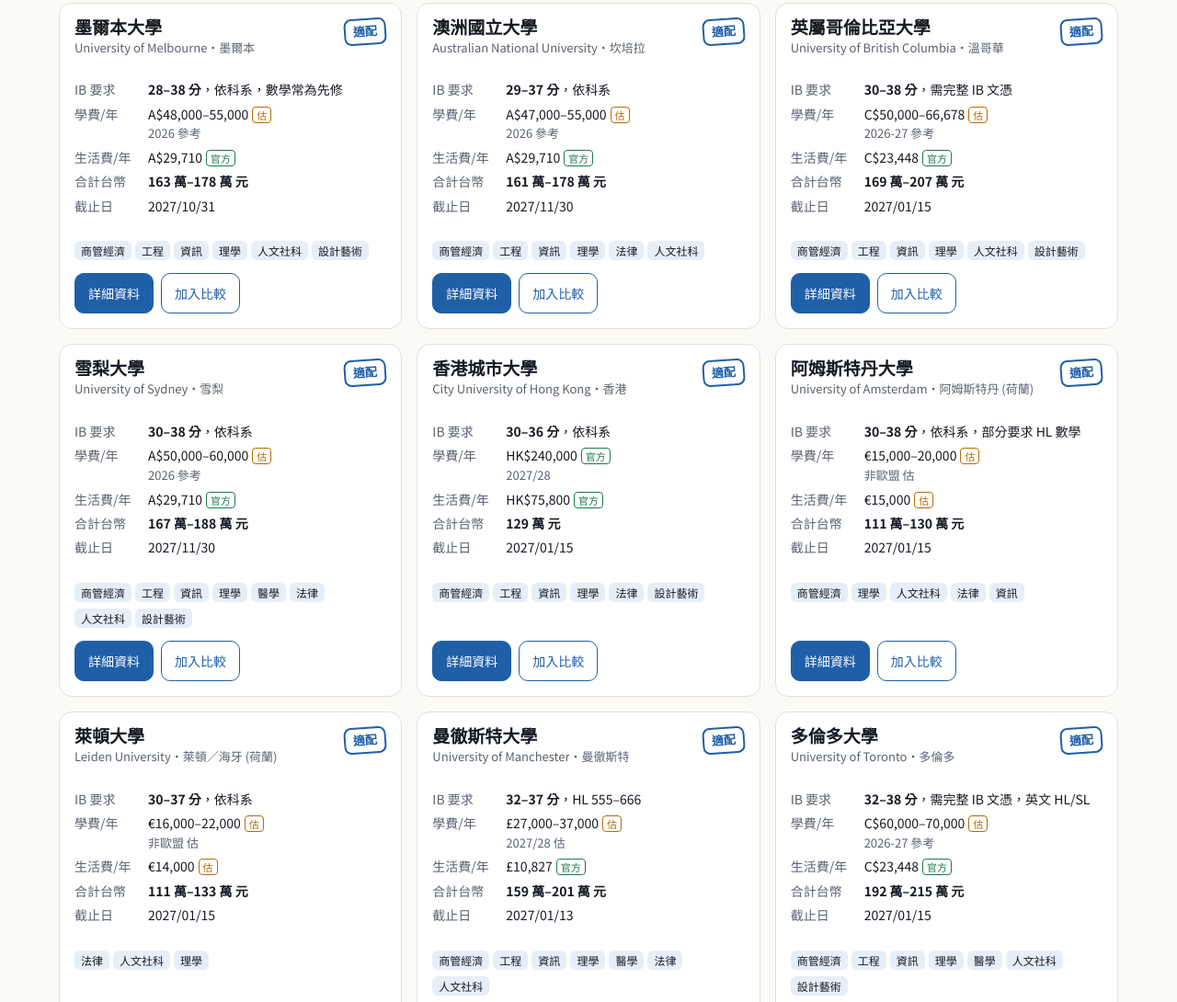
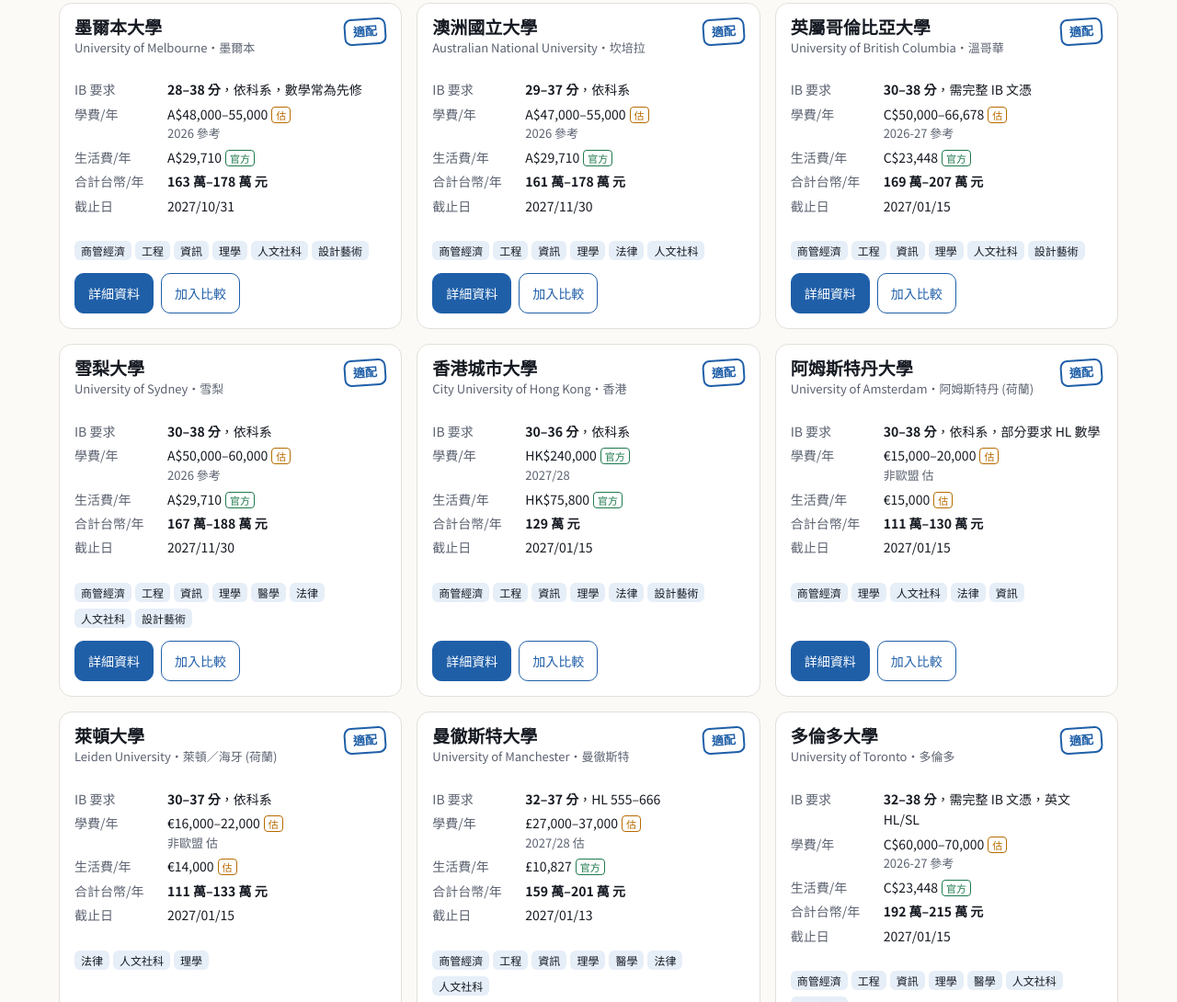
Before and after one commit to MouMouHsu/ib-university-map, a plain HTML site: page index.html in a window 1280 px wide. Shown: the part 1015-2105 px from the top of the page at 92% size. Drawn offline with Linux system fonts and the light colour scheme.

Commit message:
Label card total as 合計台幣/年
Co-Authored-By: Claude Opus 5.5 <noreply@anthropic.com>
Claude-Session: https://claude.ai/code/session_01Ci86AVSamdjEiwgba7977y

```diff
--- a/index.html
+++ b/index.html
@@ -52,7 +52,7 @@ button:focus-visible,input:focus-visible,select:focus-visible,a:focus-visible{ou
 .card .top{display:flex;justify-content:space-between;gap:10px;align-items:flex-start}
 .card .zh{font-size:13px;color:var(--mute)}
 .stampx{flex:none;border:2px solid currentColor;border-radius:8px;padding:2px 8px;font-weight:700;font-size:13px;transform:rotate(-4deg);white-space:nowrap}
-.kv{display:grid;grid-template-columns:5em minmax(0,1fr);gap:4px 10px;font-size:14px}
+.kv{display:grid;grid-template-columns:6.5em minmax(0,1fr);gap:4px 10px;font-size:14px}
 .kv dt{color:var(--mute)}.kv dd{margin:0}
 .num{font-variant-numeric:tabular-nums;white-space:nowrap}
 .tag{display:inline-block;font-size:12px;background:var(--sea2);color:var(--ink);border-radius:6px;padding:1px 7px;margin:0 4px 4px 0}
@@ -274,7 +274,7 @@ function card(u){const f=fit(u),[c0,c1]=cost(u),d=days(u),on=S.cmp.includes(u.id
  <dl class="kv"><dt>IB 要求</dt><dd>${u.ib?`<b class="num">${u.ib[0]}–${u.ib[1]} 分</b>，`:''}${u.hl}</dd>
  <dt>學費/年</dt><dd><span class="num">${t}</span>${badge(u.t[2])}<div class="small">${u.ty}</div></dd>
  <dt>生活費/年</dt><dd><span class="num">${fmtL(u.l[0],u.cur)}</span>${badge(u.l[1])}</dd>
- <dt>合計台幣</dt><dd><b class="num">${fmtT(c0)}${c1>c0+5000?'–'+fmtT(c1):''} 元</b></dd>
+ <dt>合計台幣/年</dt><dd><b class="num">${fmtT(c0)}${c1>c0+5000?'–'+fmtT(c1):''} 元</b></dd>
  <dt>截止日</dt><dd><span class="num">${u.dl.replace(/-/g,'/')}</span>${d<0?'<span class="st closed">已截止</span>':d<=14?`<span class="st soon">剩 ${d} 天</span>`:''}</dd></dl>
  <div>${u.f.map(x=>`<span class="tag">${FLD[x]}</span>`).join('')}</div>
  <div class="acts"><button class="btn" type="button" data-d="${u.id}">詳細資料</button><button class="btn ghost" type="button" data-c="${u.id}" aria-pressed="${on}">${on?'已加入比較':'加入比較'}</button></div></article>`}
```
